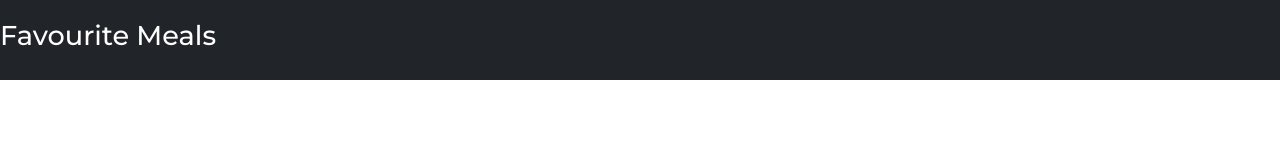
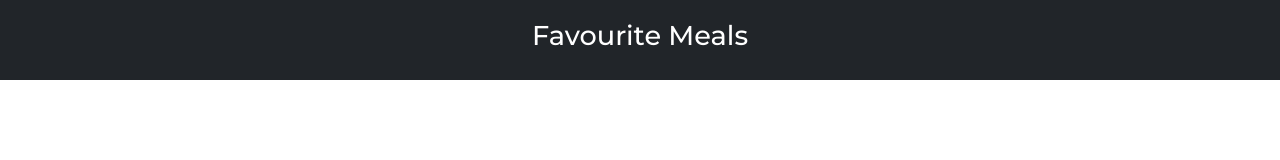
Before and after one commit to manishbittu0999/check-meal-app, a plain HTML site: page favourite/favourite.html in a window 1280 px wide. Drawn offline with nearby package versions, Linux system fonts and the light colour scheme.

Commit message:
Update favourite.html

```diff
--- a/favourite/favourite.html
+++ b/favourite/favourite.html
@@ -34,7 +34,7 @@
   </head>
   <body>
     <nav class="navbar navbar-expand-lg bg-dark">
-      <h2 id="title" class="navbar-brand">Favourite Meals</h2>
+      <h2 id="title" class="navbar-brand mx-auto">Favourite Meals</h2>
     </nav>
     <main class="d-flex flex-column justify-content-around align-items-center">
       <div
```
